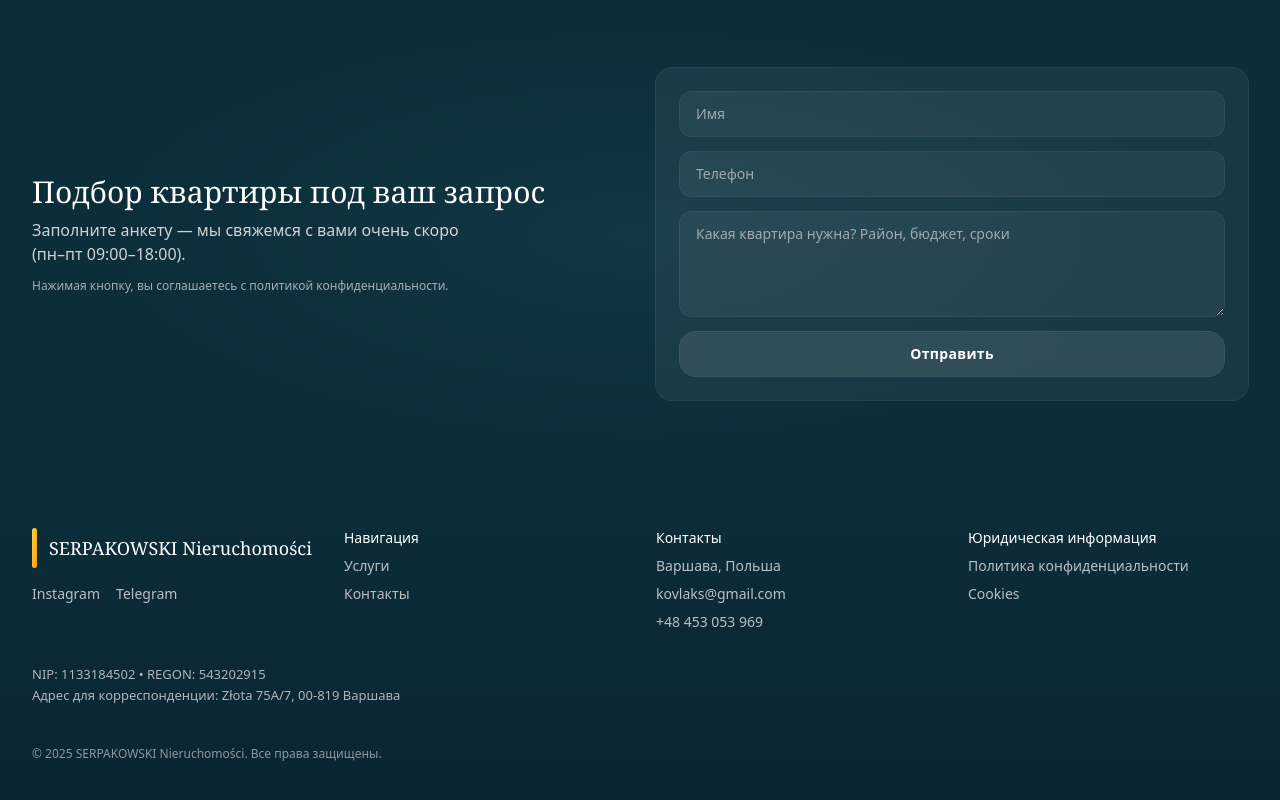
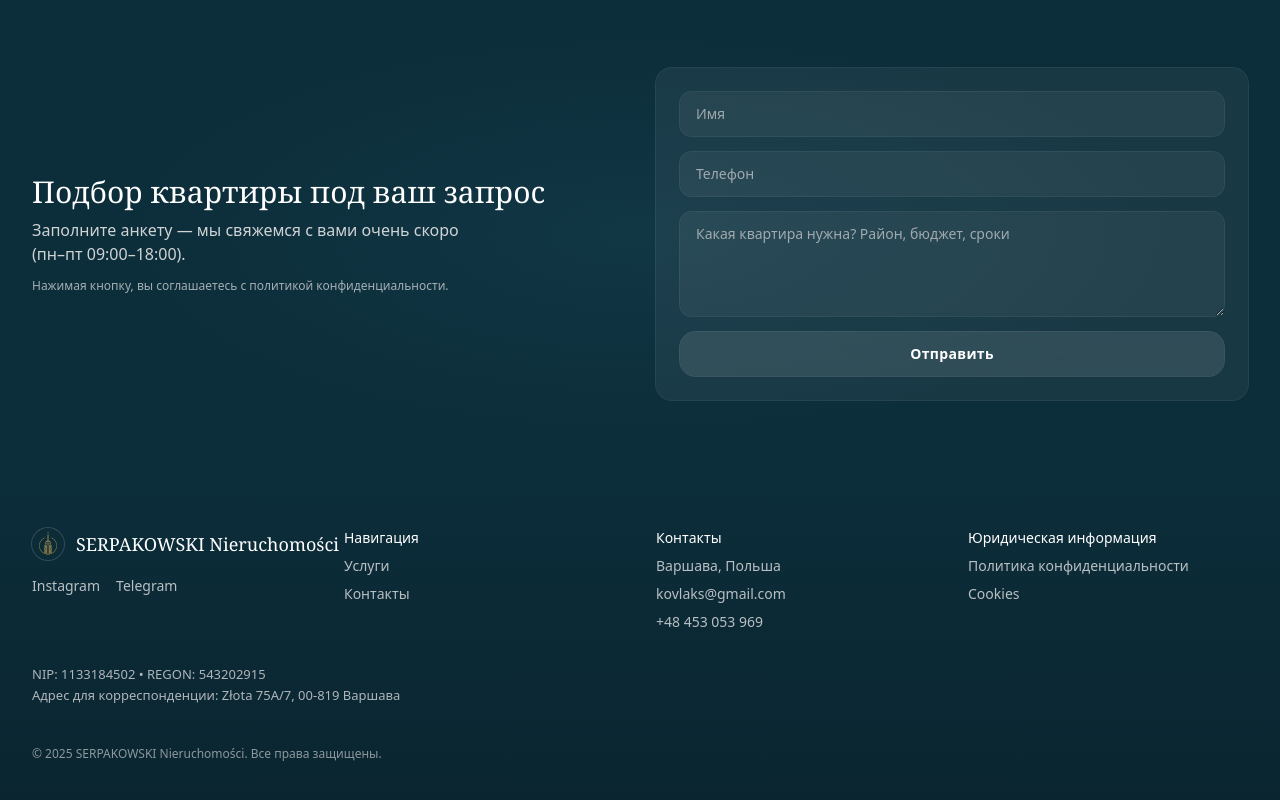
Before and after one commit to kovlaks/serpak-site, a Next.js app: page / in a window 1280 px wide. Shown: the part 1258-2058 px from the top of the page. Built offline with nearby package versions, Linux system fonts and the light colour scheme.

Commit message:
Update page.tsx

```diff
--- a/app/page.tsx
+++ b/app/page.tsx
@@ -307,13 +307,18 @@ export default function Page() {
       {/* Бренд и краткое описание */}
       <div>
         <div className="flex items-center gap-3">
-          {/* Если есть файл логотипа в /public/logo.png — раскомментируй img ниже и убери круг */}
-          {/* <img src="/logo.png" alt="SERPAKOWSKI Nieruchomości" className="h-10 w-10 rounded-full object-cover" /> */}
-          <div className="h-10 w-10 rounded-full bg-gradient-to-br from-amber-300 to-amber-500" />
-          <div className="font-serif text-white text-lg whitespace-nowrap">
-            SERPAKOWSKI Nieruchomości
+            <img
+              src="/logo.png"                 // или /logo.svg
+              alt="SERPAKOWSKI Nieruchomości"
+              className="h-8 w-8 rounded-full object-cover ring-1 ring-white/15"
+              loading="lazy"
+              decoding="async"
+            />
+            <div className="font-serif text-white text-lg whitespace-nowrap">
+              SERPAKOWSKI Nieruchomości
+            </div>
           </div>
-        </div>
+
 
 
         {/* Соцсети (по желанию) */}
```
